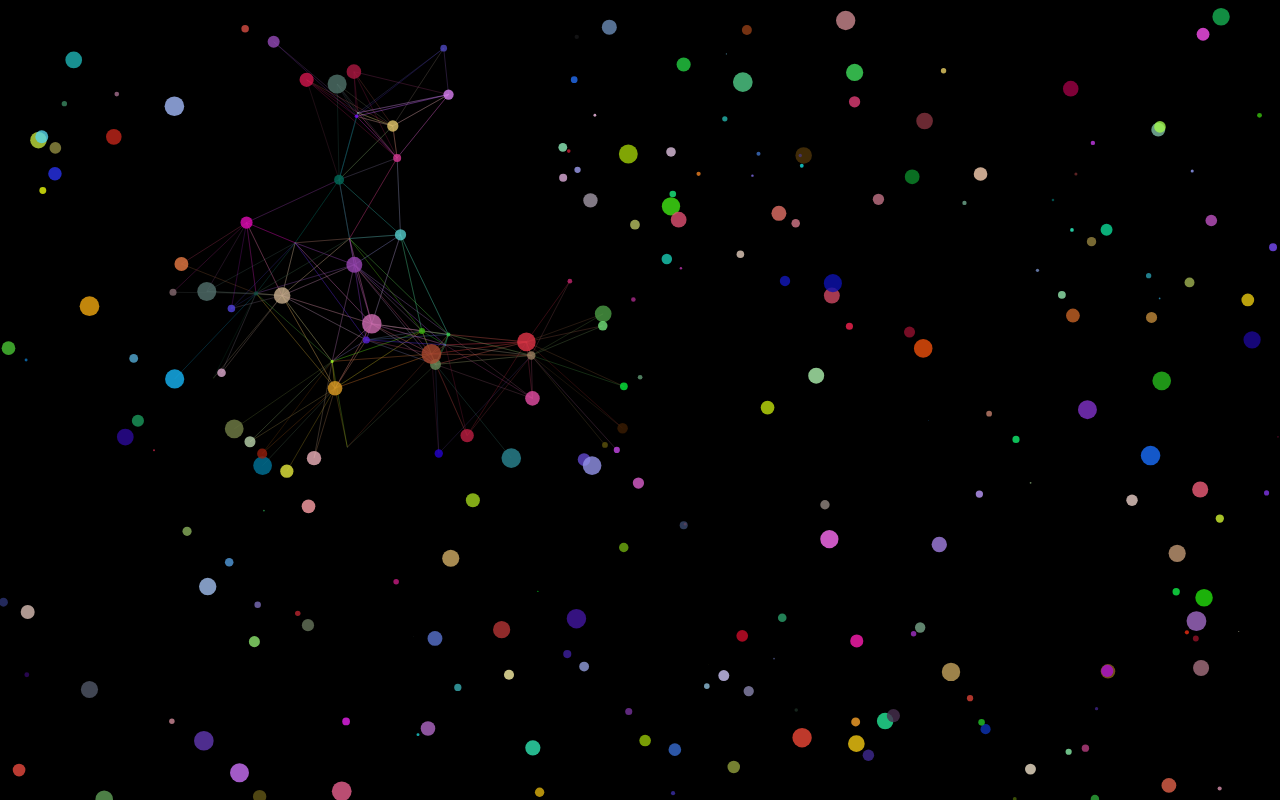
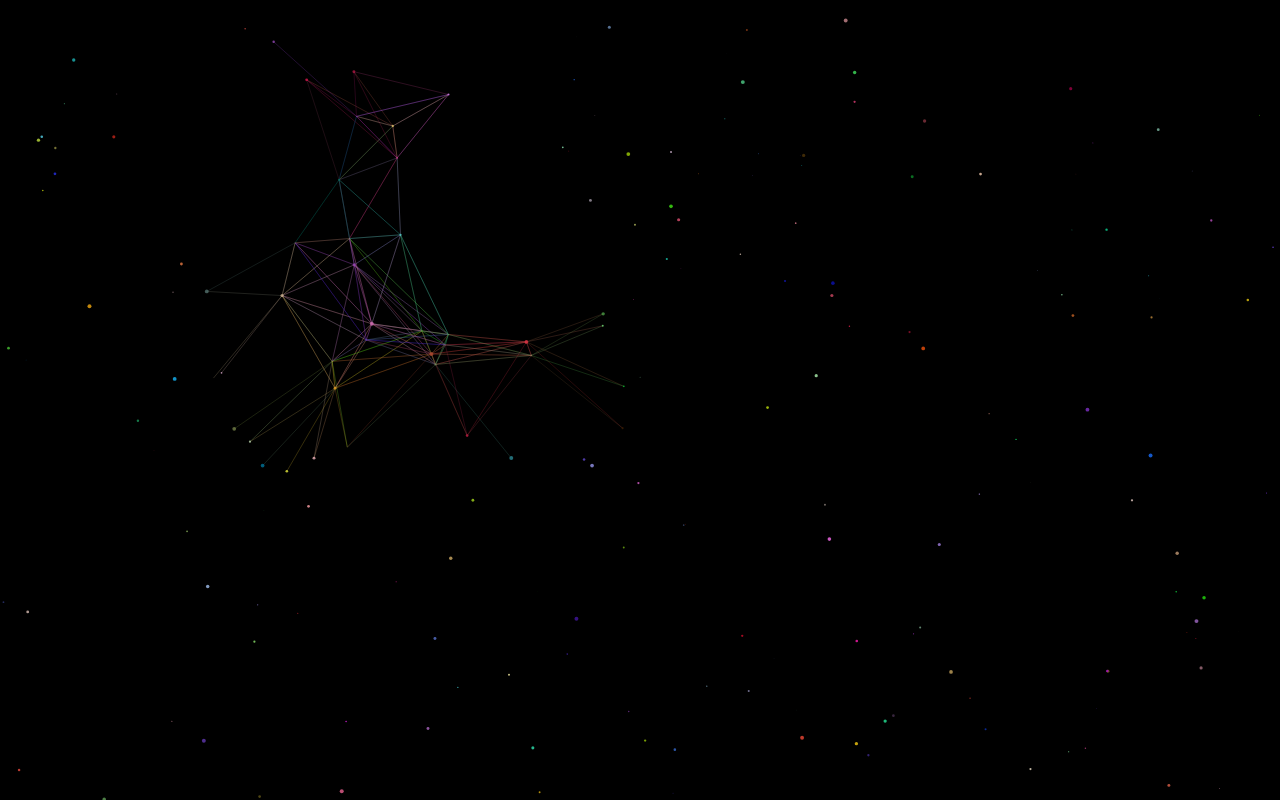
Before and after one commit to xyy5211314/xyy5211314.github.io, a plain HTML site: page index.html in a window 1280 px wide. Drawn offline with nearby package versions, Linux system fonts and the light colour scheme.

Commit message:
diandian

```diff
--- a/index.html
+++ b/index.html
@@ -38,7 +38,7 @@
         };
 
         var dots = {
-            nb: 250,//随机点点的数量
+            nb: 200,//随机点点的数量
             distance: 100,
             d_radius: 150,
             array: []
@@ -79,7 +79,7 @@
             this.vx = -.5 + Math.random();
             this.vy = -.5 + Math.random();
 
-            this.radius = Math.random() * 10;//随机点点的大小
+            this.radius = Math.random() * 2;//随机点点的大小
 
             this.color = new Color();//随机点点的颜色
             // console.log(this);
```
